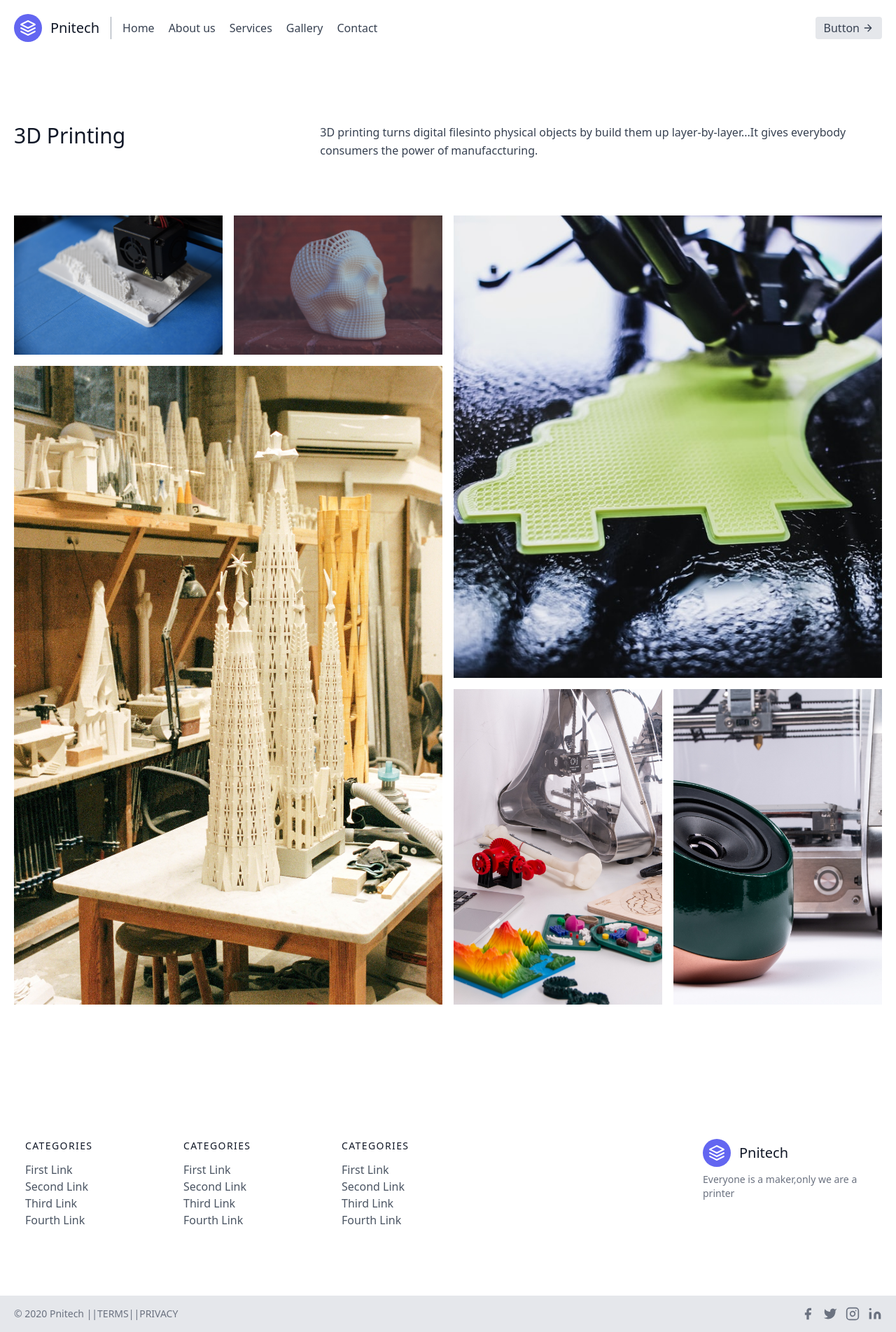
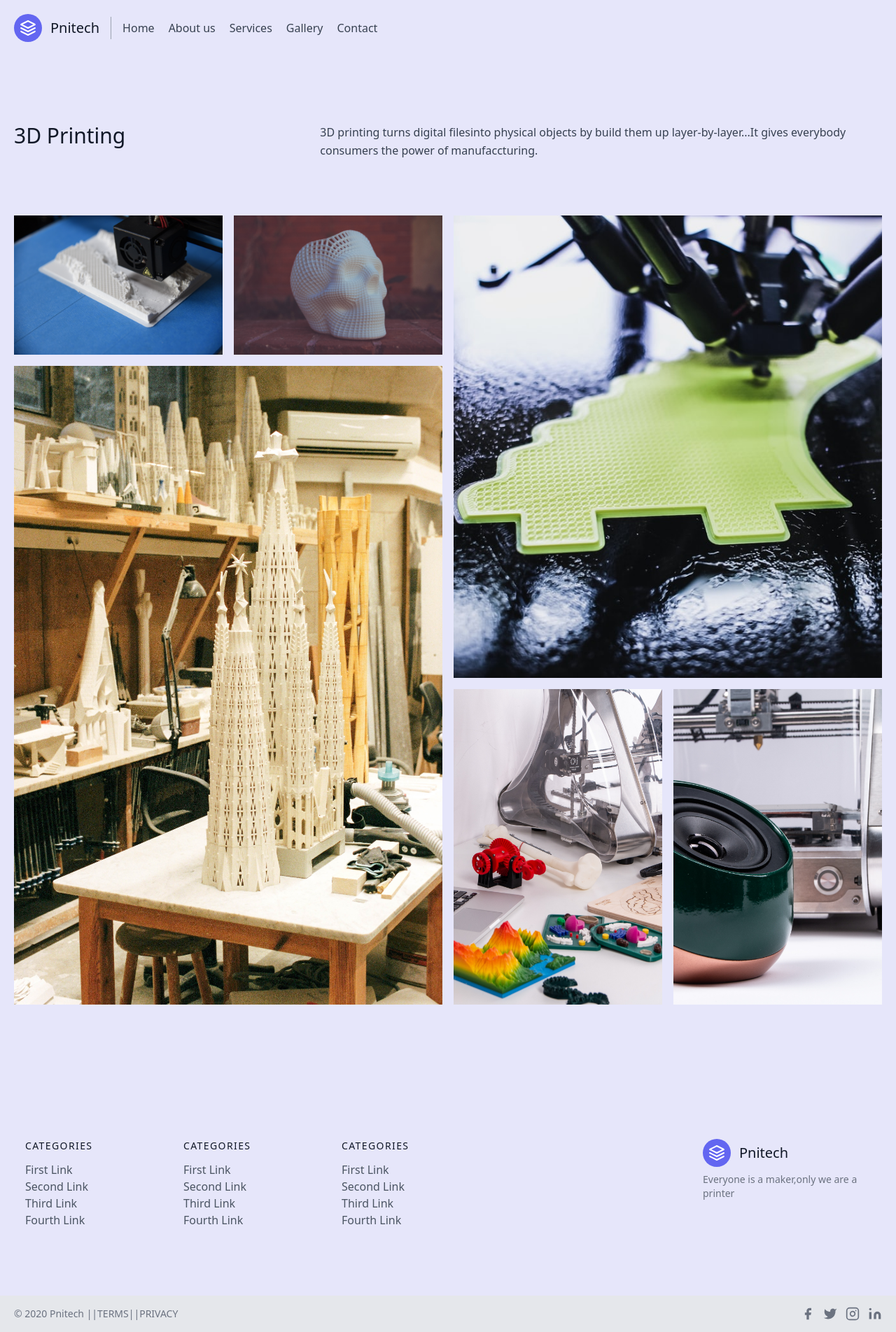
Before and after one commit to Rohitstar2050/SandyProject, a Django app: page / in a window 1280 px wide. Shown: the whole page at 70% size. Run offline with Django 3.2, Linux system fonts and the light colour scheme.

Commit message:
Add files via upload

```diff
--- a/templates/gallery.html
+++ b/templates/gallery.html
@@ -4,6 +4,9 @@
     <meta charset="UTF-8">
     <title>Gallery</title>
     <link href="https://unpkg.com/tailwindcss@^1.0/dist/tailwind.min.css" rel="stylesheet">
+    <style>body {
+  background-color:#F4F6F7;
+}</style>
 </head>
 <body>
 <section class="text-gray-700 body-font">
--- a/templates/index.html
+++ b/templates/index.html
@@ -5,6 +5,9 @@
     <meta charset="UTF-8">
     <title>Pnitech-Home</title>
     <link href="https://unpkg.com/tailwindcss@^1.0/dist/tailwind.min.css" rel="stylesheet">
+  <style>body {
+  background-color: #E6E6FA;
+}</style>
 </head>
 <body>
 <header class="text-gray-700 body-font">
@@ -22,11 +25,7 @@
       <a class="mr-5 hover:text-gray-900" href="gallery" >Gallery</a>
       <a class="mr-5 hover:text-gray-900">Contact</a>
     </nav>
-    <button class="inline-flex items-center bg-gray-200 border-0 py-1 px-3 focus:outline-none hover:bg-gray-300 rounded text-base mt-4 md:mt-0">Button
-      <svg fill="none" stroke="currentColor" stroke-linecap="round" stroke-linejoin="round" stroke-width="2" class="w-4 h-4 ml-1" viewBox="0 0 24 24">
-        <path d="M5 12h14M12 5l7 7-7 7"></path>
-      </svg>
-    </button>
+
   </div>
 </header>
 
@@ -145,7 +144,7 @@
             <path d="M23 3a10.9 10.9 0 01-3.14 1.53 4.48 4.48 0 00-7.86 3v1A10.66 10.66 0 013 4s-4 9 5 13a11.64 11.64 0 01-7 2c9 5 20 0 20-11.5a4.5 4.5 0 00-.08-.83A7.72 7.72 0 0023 3z"></path>
           </svg>
         </a>
-        <a class="ml-3 text-gray-500">
+        <a href="https://www.instagram.com/pni_tech/?r=nametag" class="ml-3 text-gray-500">
           <svg fill="none" stroke="currentColor" stroke-linecap="round" stroke-linejoin="round" stroke-width="2" class="w-5 h-5" viewBox="0 0 24 24">
             <rect width="20" height="20" x="2" y="2" rx="5" ry="5"></rect>
             <path d="M16 11.37A4 4 0 1112.63 8 4 4 0 0116 11.37zm1.5-4.87h.01"></path>
```
